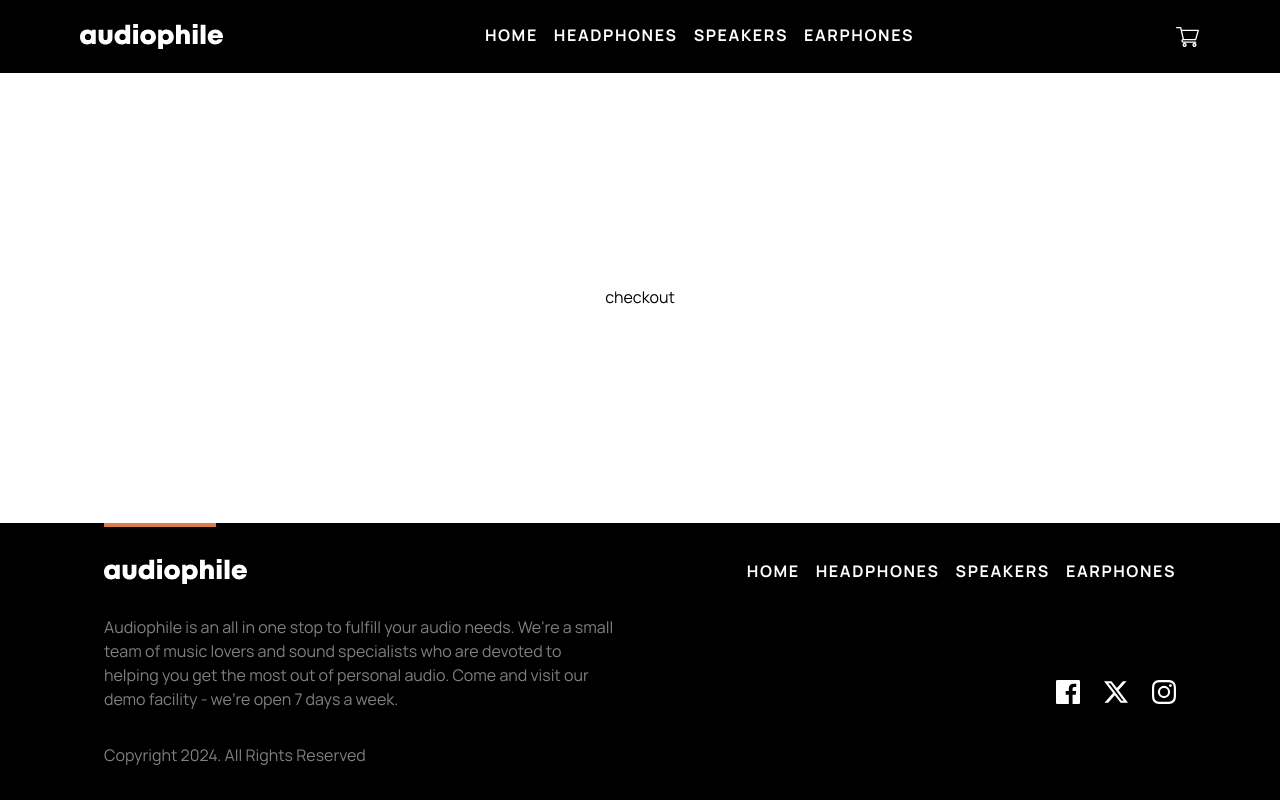
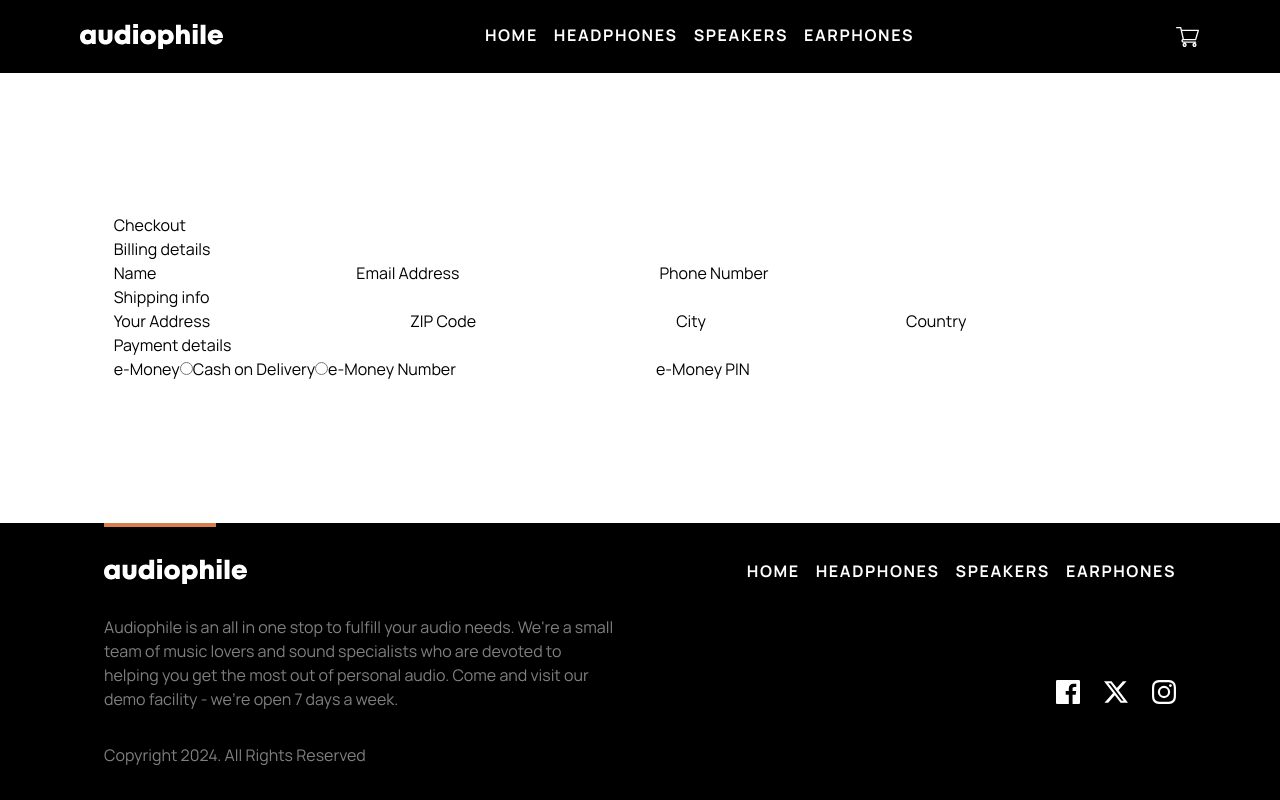
Before and after one commit to ccccchriz/audiophile-ecommerce-website, a React (Vite) app: page /checkout in a window 1280 px wide. Built offline with nearby package versions, Linux system fonts and the light colour scheme.

Commit message:
added form html

```diff
--- a/src/pages/Checkout.tsx
+++ b/src/pages/Checkout.tsx
@@ -1,3 +1,43 @@
 export default function Checkout() {
-  return <div className="">checkout</div>;
+  return (
+    <div className="">
+      <div className="">
+        <form className="">
+          <h2>Checkout</h2>
+          <h3>Billing details</h3>
+          <div className="">
+            <label htmlFor="">Name</label>
+            <input type="text" />
+            <label htmlFor="">Email Address</label>
+            <input type="email" />
+            <label htmlFor="">Phone Number</label>
+            <input type="text" />
+          </div>
+          <h3>Shipping info</h3>
+          <div className="">
+            <label htmlFor="">Your Address</label>
+            <input type="text" />
+            <label htmlFor="">ZIP Code</label>
+            <input type="text" />
+            <label htmlFor="">City</label>
+            <input type="text" />
+            <label htmlFor="">Country</label>
+            <input type="text" />
+          </div>
+          <h3>Payment details</h3>
+          <div className="">
+            <label htmlFor="">e-Money</label>
+            <input type="radio" />
+            <label htmlFor="">Cash on Delivery</label>
+            <input type="radio" />
+            <label htmlFor="">e-Money Number</label>
+            <input type="text" />
+            <label htmlFor="">e-Money PIN</label>
+            <input type="text" />
+          </div>
+        </form>
+      </div>
+      <div className=""></div>
+    </div>
+  );
 }
```
